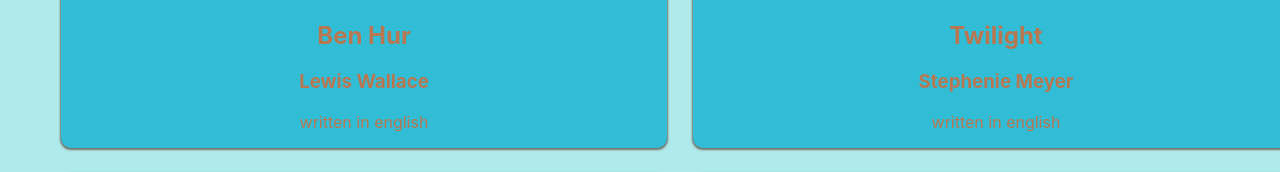
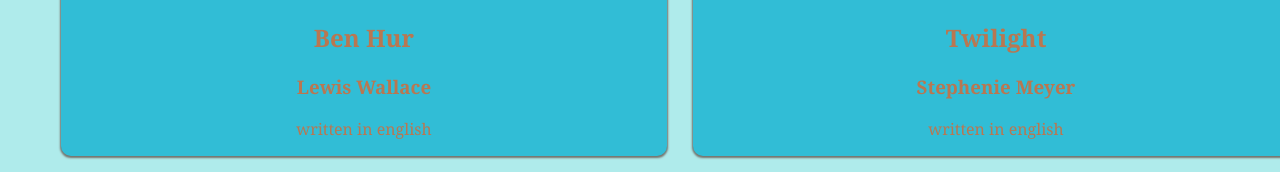
Before and after one commit to ilkaybohani/hyf-javascript2, a plain HTML site: page week1/index.html in a window 1280 px wide. Shown: the part 552-724 px from the top of the page. Drawn offline with Linux system fonts and the light colour scheme.

Commit message:
Update main.css

```diff
--- a/week1/main.css
+++ b/week1/main.css
@@ -3,7 +3,7 @@
 h1{text-align: center;
   color: rgb(241, 105, 25)}
 h2, h3, p {color: rgb(185, 119, 81);
-        font-family: -apple-system, BlinkMacSystemFont, 'Segoe UI', Roboto, Oxygen, Ubuntu, Cantarell, 'Open Sans', 'Helvetica Neue', sans-serif}
+        font-family: Georgia, 'Times New Roman', Times, serif}
 
 
 
```
